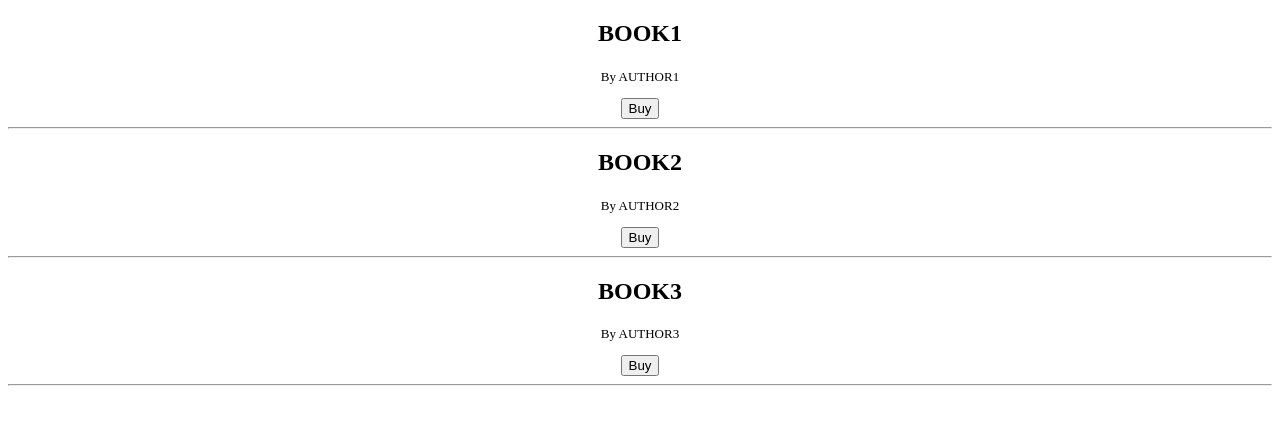
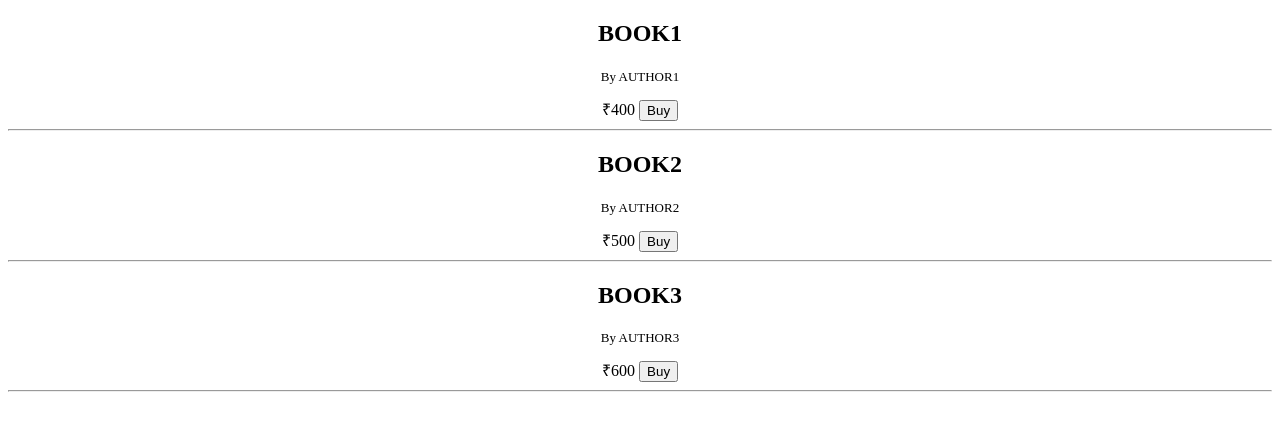
Before and after one commit to RAVURISREESAIHARIKRISHNA/BookStoreManagement, a plain HTML site: page Auxiliary Files/Books.html in a window 1280 px wide. Drawn offline with Linux system fonts and the light colour scheme.

Commit message:
Update Books.html

```diff
--- a/Auxiliary Files/Books.html
+++ b/Auxiliary Files/Books.html
@@ -7,16 +7,19 @@
         <center>
             <div>
                 <h2>BOOK1</h2><font size="2">By AUTHOR1 <p></p></font>
+                ₹400
                 <button id="1234567890123" onclick="clicked(this.id)">Buy</button>
                 <hr>
             </div>
             <div>
                 <h2>BOOK2</h2><font size="2">By AUTHOR2 <p></p></font>
+                ₹500
                 <button id="2234567890123" onclick="clicked(this.id)">Buy</button>
                 <hr>
            </div>
            <div>
                 <h2>BOOK3</h2><font size="2">By AUTHOR3 <p></p></font>
+                ₹600
                 <button id="3234567890123" onclick="clicked(this.id)">Buy</button>
                 <hr>
             </div>
```
